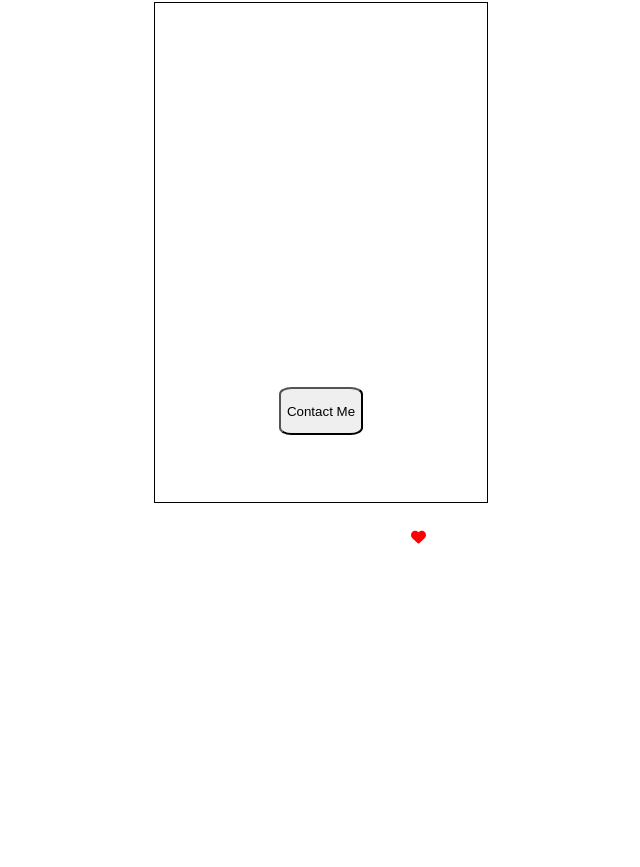
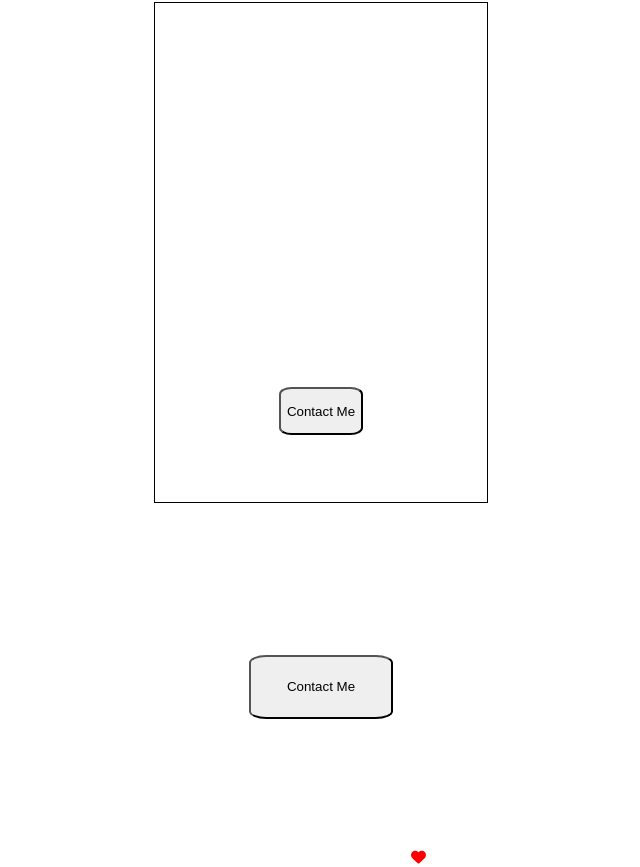
Before and after one commit to AlexandreSoftware/Portfolio-old, a Next.js app in the folder portfolio-web-frontend/: page / in a window 1280 px wide. Shown: the part 5940-6807 px from the top of the page, without its empty margins (319-959 px from the left). Before the commit the page ends 6487 px from the top, so only its background shows below. Built offline with nearby package versions, Linux system fonts and the light colour scheme.

Commit message:
added contact me button

```diff
--- a/portfolio-web-frontend/pages/Styles/Home.module.css
+++ b/portfolio-web-frontend/pages/Styles/Home.module.css
@@ -25,4 +25,20 @@
 
     overflow: hidden;
     justify-content: center;
+    margin-bottom: 10%;
 }
+.ButtonContainer{
+    margin-bottom: 10%;
+}
+.ButtonContainer button{
+    height: 8vh;
+    width: 18vh;
+    border-radius: 12%;
+}
+.Button-KissLand{
+    background-color: var(--Kissland-blue-alt2);
+    color: white;
+}
+.Button-KissLand:hover{
+    background-color: var(--Kissland-blue);
+}
--- a/portfolio-web-frontend/pages/index.tsx
+++ b/portfolio-web-frontend/pages/index.tsx
@@ -40,6 +40,11 @@ export default function Home() {
             <div className={Style.ProjectpricingCards}>
                 <ProjectPricingCards/>
             </div>
+            <div className={Style.ButtonContainer}>
+                <button className={Style[`Button-${Theme[context]}`]}>
+                    Contact Me
+                </button>
+            </div>
         </div>
     </div>
 }
```
Also changed, not shown: portfolio-web-frontend/pages/Test.tsx (renamed from portfolio-web-frontend/pages/Test.jsx).
